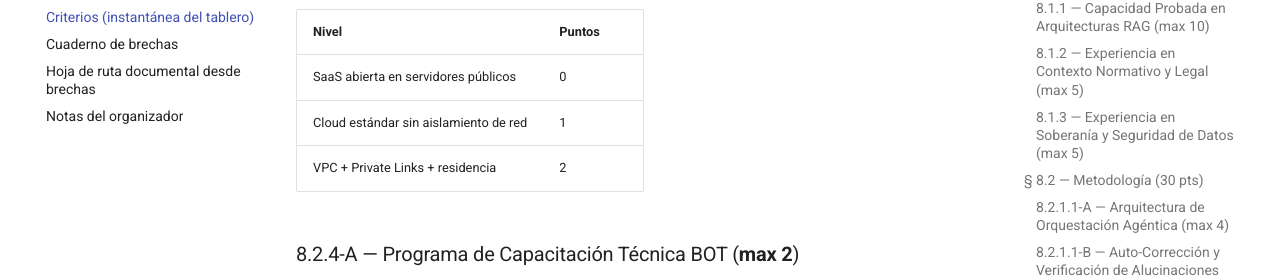
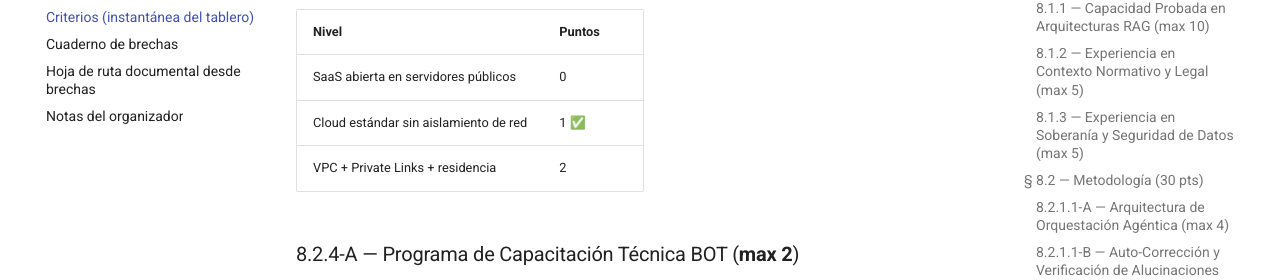
Before and after one commit to 13g4d0/docu-es, an MkDocs documentation site: the page built from docs/tor-gap/criteria-from-dashboard.md, in a window 1280 px wide and 900 px high, scrolled down 4422 px. Shown: the part 145-425 px from the top of the window. Built offline with MkDocs 1.6.1 and Material for MkDocs 9.7.7, drawn with Linux system fonts in a browser that asks for light colours.

Commit message:
docs(tor-gap): mark 8.2.3-C network/residency score (1)

```diff
--- a/docs/tor-gap/criteria-from-dashboard.md
+++ b/docs/tor-gap/criteria-from-dashboard.md
@@ -129,7 +129,7 @@ Esta página refleja el array JavaScript `CRITERIA` incrustado en **`map/dashboa
 | Nivel | Puntos |
 |-------|--------|
 | SaaS abierta en servidores públicos | 0 |
-| Cloud estándar sin aislamiento de red | 1 |
+| Cloud estándar sin aislamiento de red | 1 ✅ |
 | VPC + Private Links + residencia | 2 |
 
 ### 8.2.4-A — Programa de Capacitación Técnica BOT (**max 2**)
```
